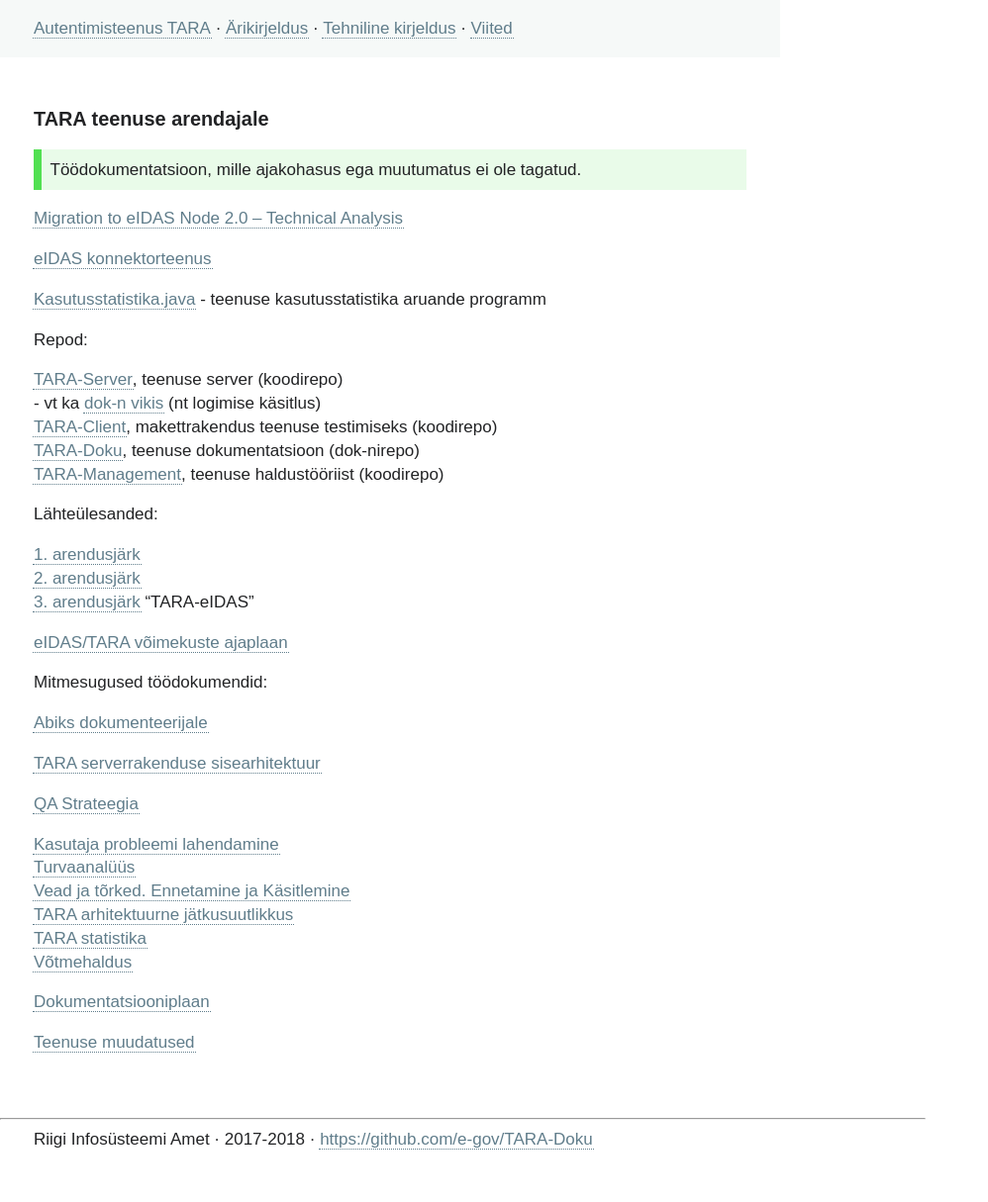
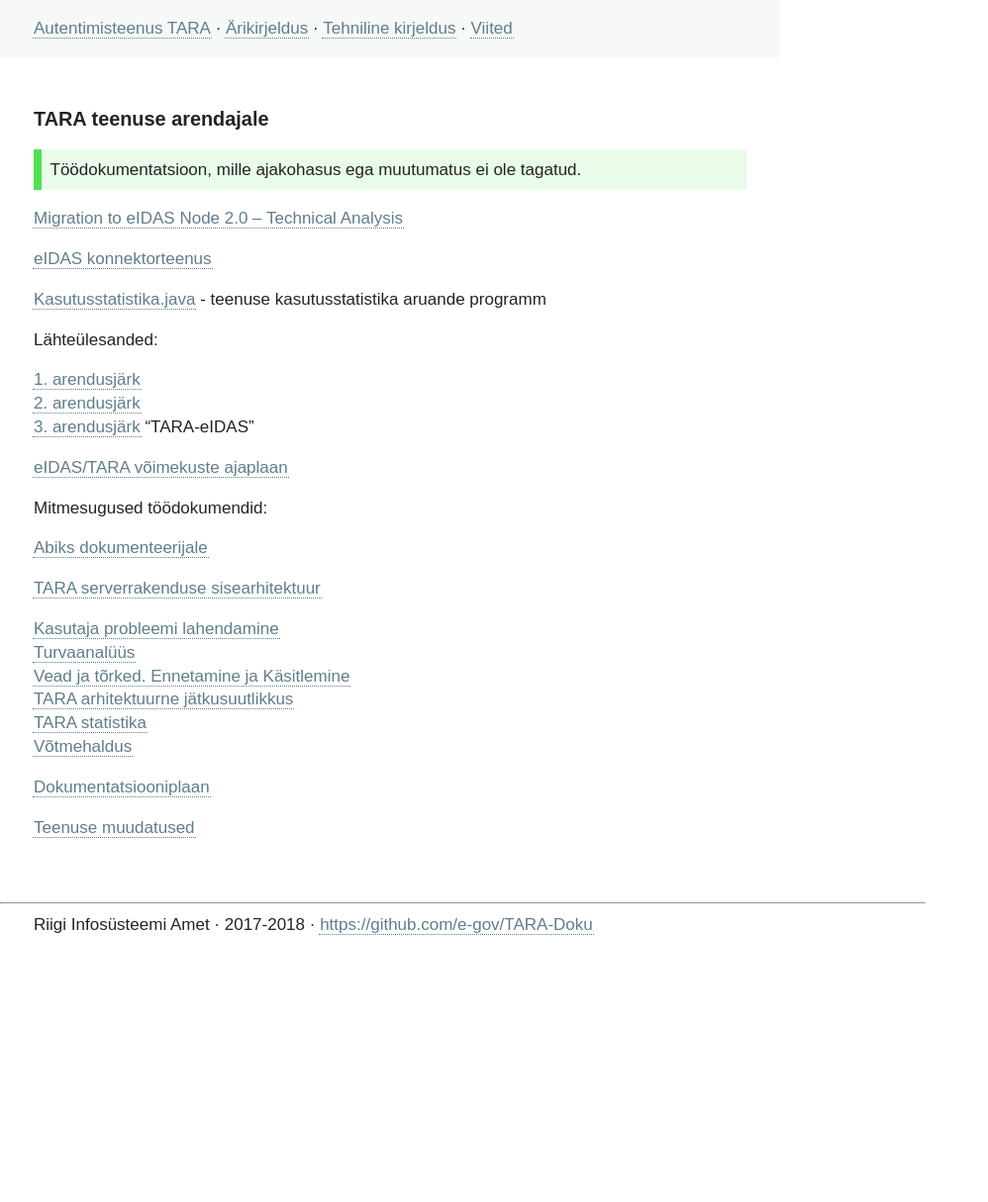
Before and after one commit to e-gov/TARA-Doku, a Jekyll site: the page built from Arendajale.md, in a window 1280 px wide. Shown: the whole page at 99% size, without its empty margins (0-998 px from the left). Built offline with Jekyll 4.4.1, drawn with Linux system fonts in a browser that asks for light colours; our own code applies the rules of GitHub Pages for plain Markdown files; after the commit the page ends 998 px from its top, so only the background shows below that.

Commit message:
Kohendused dok-s

```diff
--- a/Arendajale.md
+++ b/Arendajale.md
@@ -13,14 +13,6 @@ Töödokumentatsioon, mille ajakohasus ega muutumatus ei ole tagatud.
 
 [Kasutusstatistika.java](https://e-gov.github.io/TARA-Doku/tools/Kasutusstatistika.java) - teenuse kasutusstatistika aruande programm
 
-Repod:
-
-[TARA-Server](https://github.com/e-gov/TARA-Server), teenuse server (koodirepo)<br>
-\- vt ka [dok-n vikis](https://github.com/e-gov/TARA-Server/wiki) (nt logimise käsitlus)<br>
-[TARA-Client](https://github.com/e-gov/TARA-Client), makettrakendus teenuse testimiseks (koodirepo)<br>
-[TARA-Doku](https://github.com/e-gov/TARA-Doku), teenuse dokumentatsioon (dok-nirepo)<br>
-[TARA-Management](https://github.com/e-gov/TARA-Management), teenuse haldustööriist (koodirepo)
-
 Lähteülesanded:
 
 [1. arendusjärk](1JARK)<br>
@@ -35,8 +27,6 @@ Mitmesugused töödokumendid:
 
 [TARA serverrakenduse sisearhitektuur](Sisearhitektuur)
 
-[QA Strateegia](QaStrateegia)
-
 [Kasutaja probleemi lahendamine](Kasutaja)<br>
 [Turvaanalüüs](Turvaanaluus)<br>
 [Vead ja tõrked. Ennetamine ja Käsitlemine](Veakasitlus)<br>
```
Also changed, not shown: index.md (+2 -1 lines).
